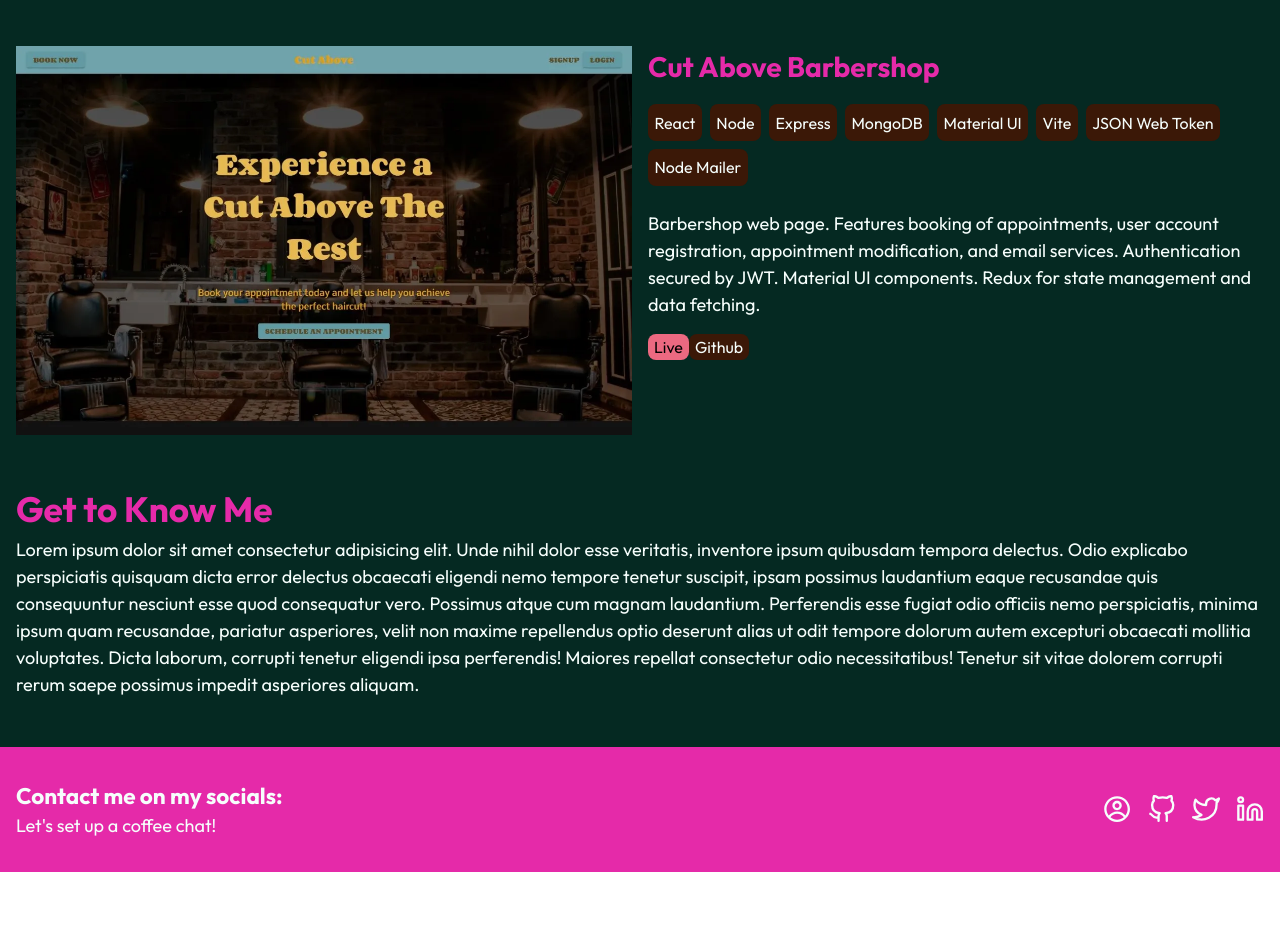
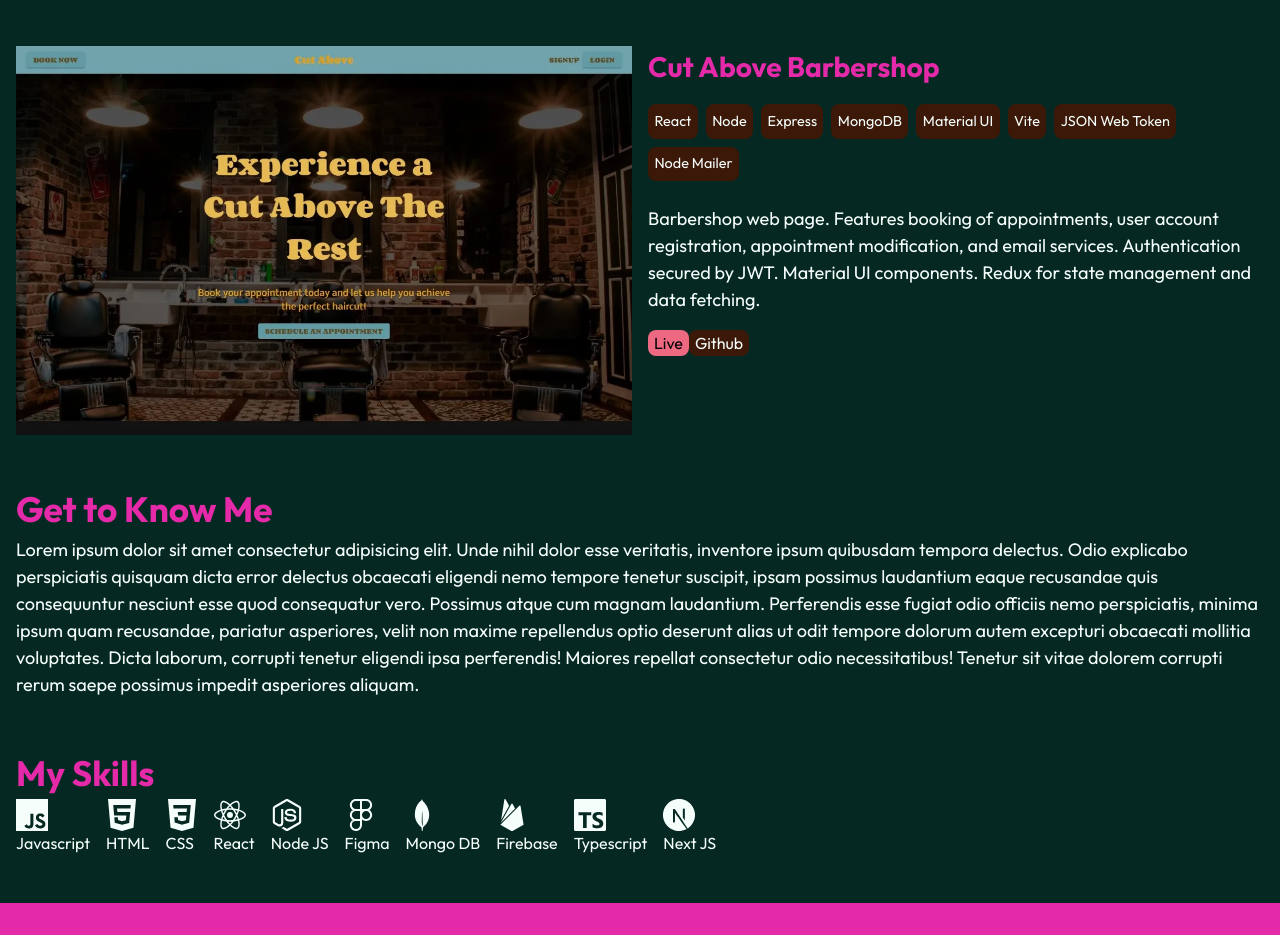
Before and after one commit to Andrewyithub/portfolio-v4, a React (Vite) app: page / in a window 1280 px wide. Shown: the part 1537-2472 px from the top of the page. Before the commit the page ends 2409 px from the top, so only its background shows below. Built offline with nearby package versions, Linux system fonts and the light colour scheme.

Commit message:
Skills section

```diff
--- a/src/App.css
+++ b/src/App.css
@@ -42,9 +42,13 @@
   font-size: var(--step-0);
 }
 
+.body2 {
+  font-size: var(--step--1);
+}
+
 body {
   line-height: 1.7;
-  font-family: "Outfit", sans-serif;
+  font-family: 'Outfit', sans-serif;
 }
 
 .App,
@@ -122,7 +126,7 @@
 
 @media only screen and (min-width: 800px) {
   .nav__item::before {
-    content: "";
+    content: '';
     position: absolute;
     left: 0;
     right: 100%;
--- a/src/App.tsx
+++ b/src/App.tsx
@@ -6,6 +6,7 @@
 import Projects from './components/Projects';
 import About from './components/About';
 import Contact from './components/Contact';
+import Skills from './components/Skills';
 
 export default function App() {
   const [isDarkMode, setIsDarkMode] = useState(true);
@@ -25,6 +26,9 @@
         <Fade fraction={0.2} triggerOnce>
           <About />
         </Fade>
+        <Fade fraction={0.2} triggerOnce>
+          <Skills />
+        </Fade>
       </div>
       <div className="contact">
         <Contact />
--- a/src/components/Card/index.tsx
+++ b/src/components/Card/index.tsx
@@ -27,7 +27,9 @@
         <h3>{project.name}</h3>
         <div className={`techs`}>
           {project.techs.map((item, i) => (
-            <div key={i}>{item}</div>
+            <div key={i} className="body2">
+              {item}
+            </div>
           ))}
         </div>
         <p>{project.desc}</p>
--- /dev/null
+++ b/src/components/Skills/index.tsx
@@ -0,0 +1,42 @@
+import styles from './styles.module.css';
+import {
+  SiJavascript,
+  SiHtml5,
+  SiCss3,
+  SiReact,
+  SiNodedotjs,
+  SiFigma,
+  SiMongodb,
+  SiFirebase,
+  SiTypescript,
+  SiNextdotjs,
+} from 'react-icons/si';
+
+const skills = [
+  { id: 1, name: 'Javascript', icon: <SiJavascript /> },
+  { id: 2, name: 'HTML', icon: <SiHtml5 /> },
+  { id: 3, name: 'CSS', icon: <SiCss3 /> },
+  { id: 4, name: 'React', icon: <SiReact /> },
+  { id: 5, name: 'Node JS', icon: <SiNodedotjs /> },
+  { id: 6, name: 'Figma', icon: <SiFigma /> },
+  { id: 7, name: 'Mongo DB', icon: <SiMongodb /> },
+  { id: 8, name: 'Firebase', icon: <SiFirebase /> },
+  { id: 9, name: 'Typescript', icon: <SiTypescript /> },
+  { id: 10, name: 'Next JS', icon: <SiNextdotjs /> },
+];
+
+export default function Skills() {
+  return (
+    <div>
+      <h2>My Skills</h2>
+      <div className={styles.skills}>
+        {skills.map((skill) => (
+          <div key={skill.id} className={styles.skill}>
+            <div className={styles.icon}>{skill.icon}</div>
+            {skill.name}
+          </div>
+        ))}
+      </div>
+    </div>
+  );
+}
--- /dev/null
+++ b/src/components/Skills/styles.module.css
@@ -0,0 +1,14 @@
+.skills {
+  display: flex;
+  flex-wrap: wrap;
+  gap: 1rem;
+}
+
+.skill {
+  display: flex;
+  flex-direction: column;
+}
+
+.icon {
+  font-size: 2rem;
+}
```
